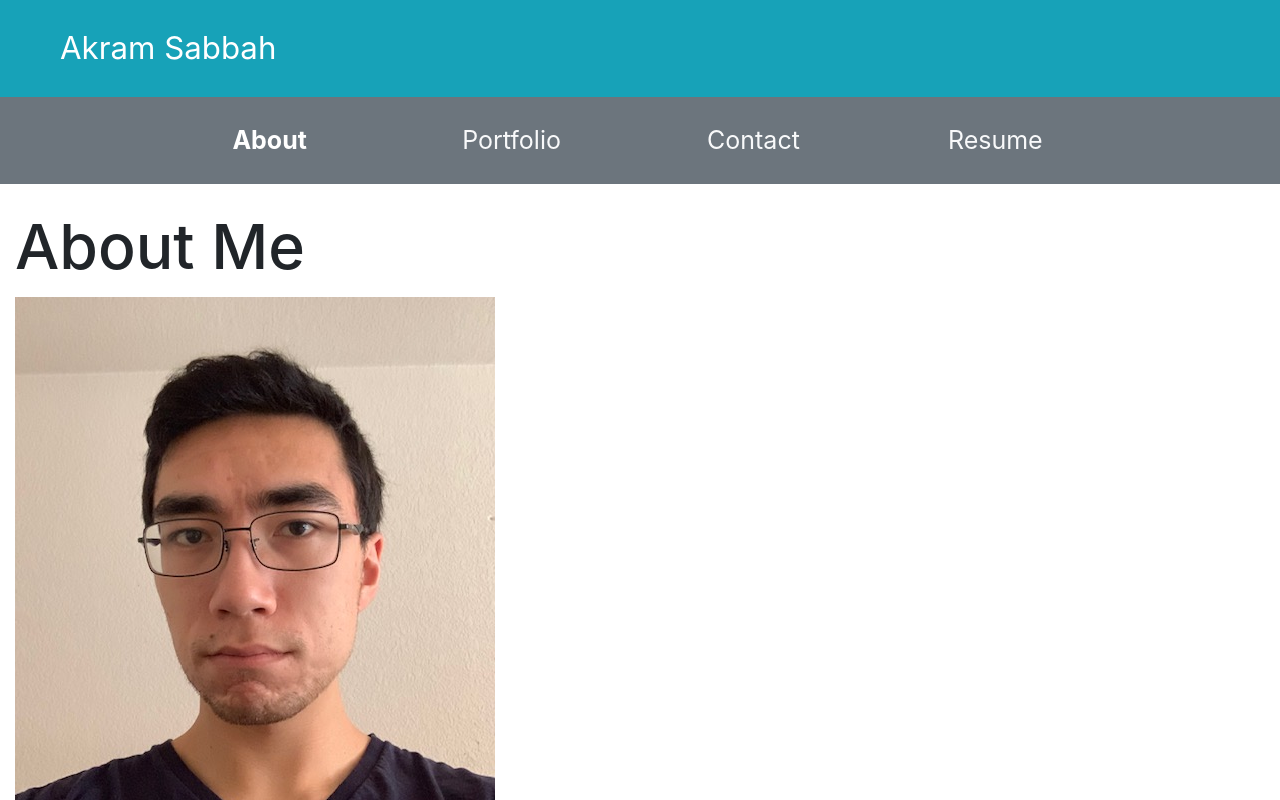
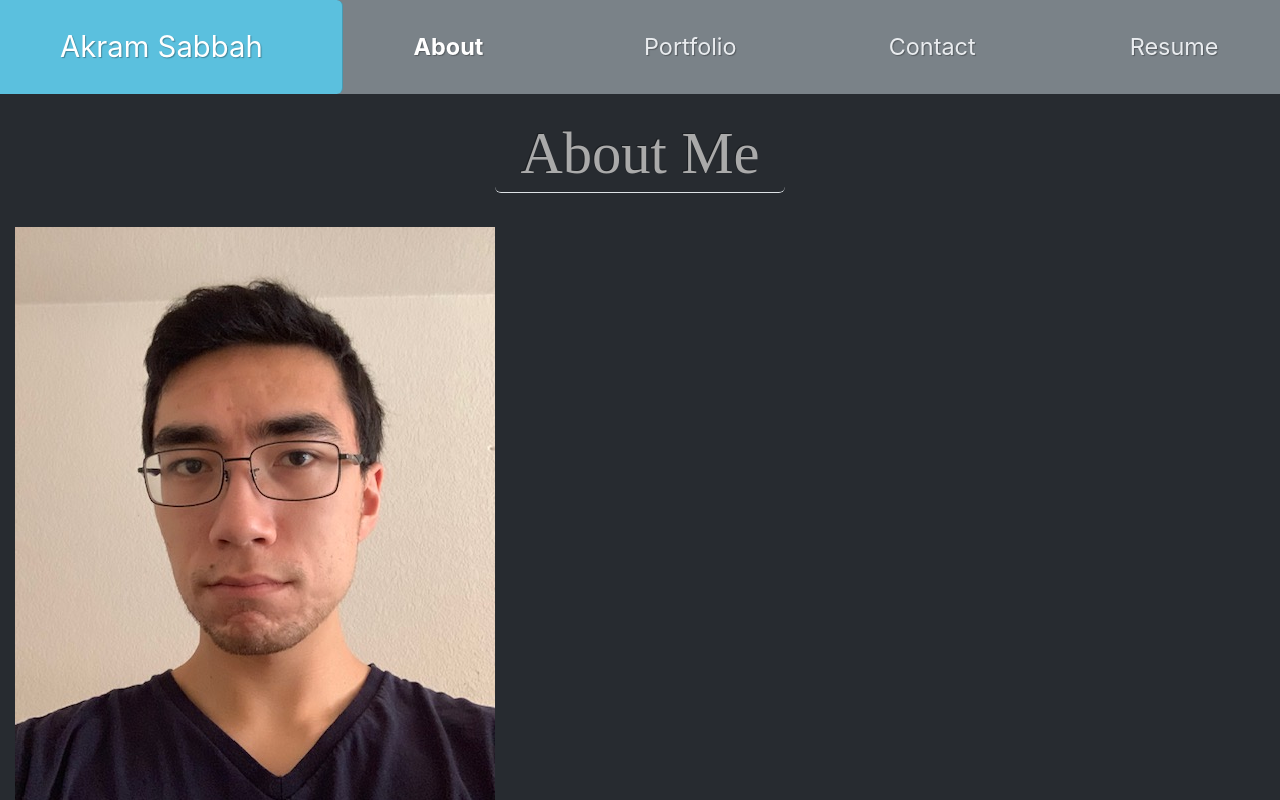
Before and after one commit to akramsabbah9/react-portfolio, a React (Create React App) app: page / in a window 1280 px wide. Shown: the top 800 px of the page. Built offline with nearby package versions, Linux system fonts and the light colour scheme.

Commit message:
restyled site headings

```diff
--- a/src/App.js
+++ b/src/App.js
@@ -1,6 +1,6 @@
 import React, { useEffect, useState } from "react";
-// import "bootswatch/dist/[theme]/bootstrap.min.css"; // TODO: replace theme with another thing
-import "bootstrap/dist/css/bootstrap.min.css"; //TODO: comment this out when using bootswatch
+import "bootswatch/dist/slate/bootstrap.min.css"; // theme: slate
+// import "bootstrap/dist/css/bootstrap.min.css"; // comment this out when using bootswatch
 import Container from "react-bootstrap/Container";
 import { Header, Footer, About, Portfolio, Contact, Resume } from "./components";
 import "./App.css";
@@ -33,8 +33,10 @@ function App() {
             />
 
             <Container fluid>
-                <main>
-                    <h1>{currentSection.title}</h1>
+                <main className="justify-content-center">
+                    <h1 className="text-center mb-4">
+                        <span className="border-bottom rounded pl-3 pr-3 pt-1 pb-1">{currentSection.title}</span>
+                    </h1>
                     {renderCurrent(currentSection.name)}
                 </main>
             </Container>
--- a/src/index.css
+++ b/src/index.css
@@ -24,3 +24,7 @@ code {
 .nav-item span:hover {
     font-weight: 700;
 }
+
+h1 {
+    font-family: "Times New Roman", Times, serif;
+}
```
